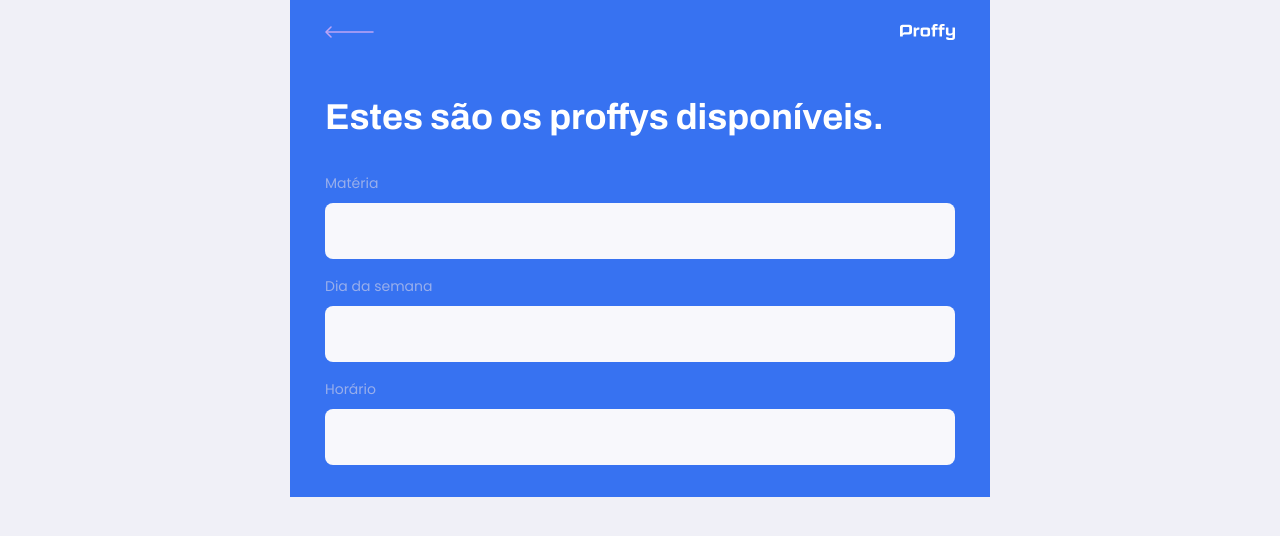
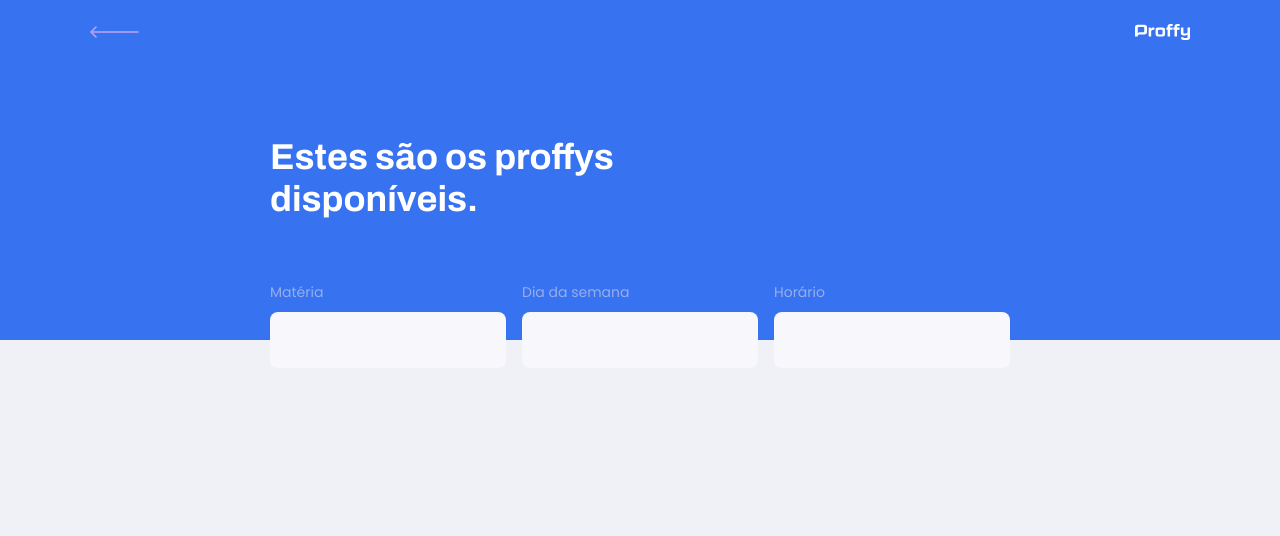
Before and after one commit to gilvanhenriqued/proffyweb, a React (Create React App) app: page /study in a window 1280 px wide. Shown: the top 536 px of the page. Built offline with nearby package versions, Linux system fonts and the light colour scheme.

Commit message:
header form styling to desktop

```diff
--- a/src/assets/styles/global.css
+++ b/src/assets/styles/global.css
@@ -53,6 +53,10 @@
   max-width: 700px;
 }
 
+::selection {
+  background: var(--color-primary-darker);
+}
+
 @media (min-width: 700px) {
   :root {
     font-size: 62.5%;
--- a/src/components/Header/styles.css
+++ b/src/components/Header/styles.css
@@ -0,0 +1,66 @@
+.page-header {
+  display: flex;
+  flex-direction: column;
+  background-color: var(--color-primary);
+}
+
+.page-header .top-bar-container {
+  width: 90%;
+  margin: 0 auto;
+  display: flex;
+  justify-content: space-between;
+  align-items: center;
+  color: var(--color-text-in-primary);
+  padding: 1.6rem 0;
+}
+
+.page-header .top-bar-container a {
+  height: 3.2rem;
+  transition: opactity 0.2s;
+}
+
+.page-header .top-bar-container > img {
+  height: 1.6rem;
+}
+
+.page-header .top-bar-container a:hover {
+  opacity: 0.6;
+}
+
+.page-header .header-content {
+  width: 90%;
+  margin: 0 auto;
+  position: relative;
+  margin: 3.2rem auto;
+}
+
+.page-header .header-content strong {
+  font: 700 3.6rem Archivo;
+  line-height: 4.2rem;
+  color: var(--color-title-in-primary);
+}
+
+@media (min-width: 700px) {
+  .page-header {
+    height: 340px;
+  }
+
+  .page-header .top-bar-container {
+    max-width: 1100px;
+  }
+
+  .page-header .header-content {
+    flex: 1;
+    max-width: 740px;
+    margin: 0 auto;
+    padding-bottom: 48px;
+    display: flex;
+    flex-direction: column;
+    justify-content: center;
+    align-items: flex-start;
+  }
+
+  .page-header .header-content strong {
+    max-width: 350px;
+  }
+}
--- a/src/pages/TeacherList/styles.css
+++ b/src/pages/TeacherList/styles.css
@@ -1,48 +1,6 @@
 #page-teacher-list {
   width: 100vw;
   height: 100vh;
-}
-
-.page-header {
-  display: flex;
-  flex-direction: column;
-  background-color: var(--color-primary);
-}
-
-.page-header .top-bar-container {
-  width: 90%;
-  margin: 0 auto;
-  display: flex;
-  justify-content: space-between;
-  align-items: center;
-  color: var(--color-text-in-primary);
-  padding: 1.6rem 0;
-}
-
-.page-header .top-bar-container a {
-  height: 3.2rem;
-  transition: opactity 0.2s;
-}
-
-.page-header .top-bar-container > img {
-  height: 1.6rem;
-}
-
-.page-header .top-bar-container a:hover {
-  opacity: 0.6;
-}
-
-.page-header .header-content {
-  width: 90%;
-  margin: 0 auto;
-  position: relative;
-  margin: 3.2rem auto;
-}
-
-.page-header .header-content strong {
-  font: 700 3.6rem Archivo;
-  line-height: 4.2rem;
-  color: var(--color-title-in-primary);
 }
 
 #search-teachers {
@@ -99,3 +57,23 @@
   right: 1.6rem;
   bottom: 0;
 }
+
+@media (min-width: 700px) {
+  #page-teacher-list {
+    max-width: 100%;
+  }
+
+  #search-teachers {
+    display: grid;
+    grid-template-columns: repeat(3, 1fr);
+    column-gap: 16px;
+    position: absolute;
+    bottom: -28px;
+
+  }
+
+  #search-teachers .input-block + .input-block {
+    margin-top: 0;
+  }
+
+}
```
